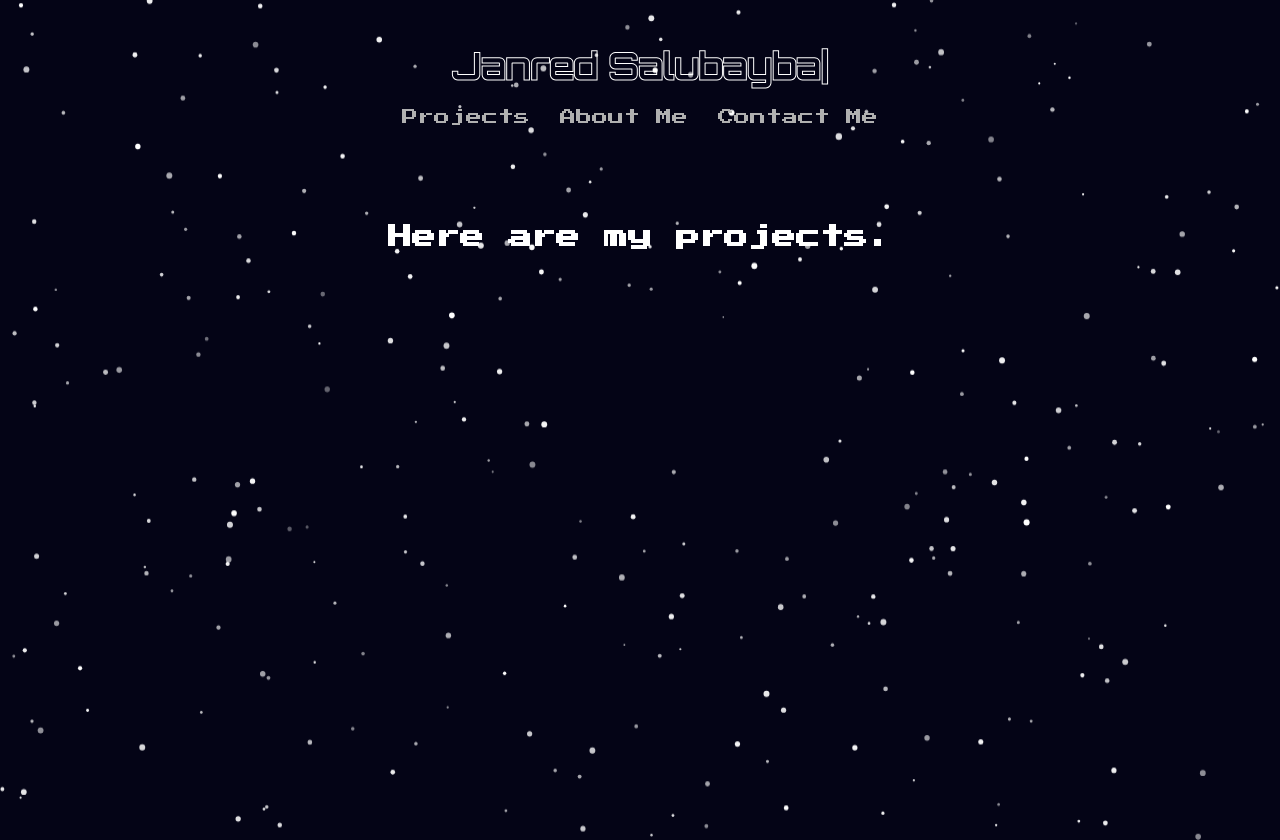
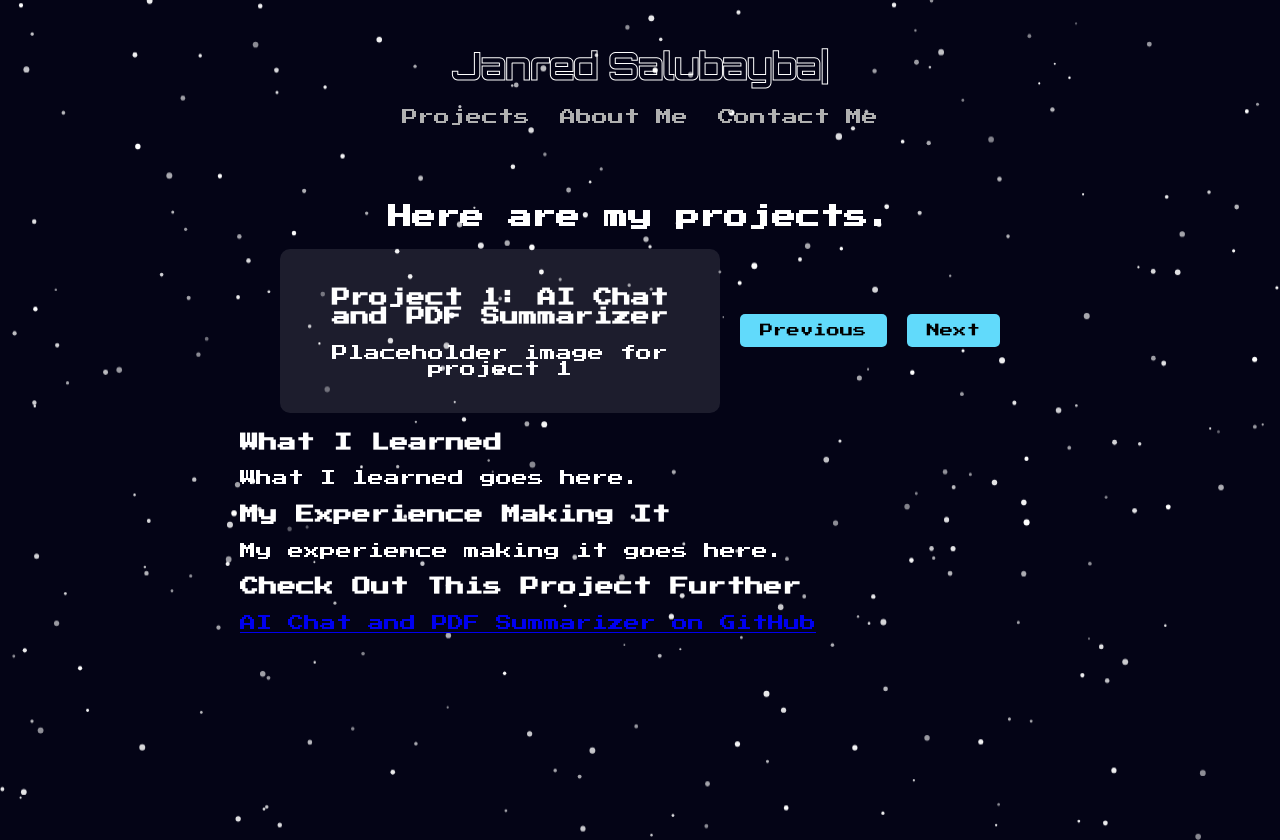
Before and after one commit to janny801/personal-website, a React (Create React App) app in the folder personal-website/: page /projects in a window 1280 px wide. Built offline with nearby package versions, Linux system fonts and the light colour scheme.

Commit message:
begin working on projects section

```diff
--- a/personal-website/src/App.css
+++ b/personal-website/src/App.css
@@ -625,3 +625,55 @@ nav a.active {
   margin: 40px auto; /* Center the container and give it top/bottom margin */
   padding: 20px;
 }
+
+
+
+
+
+
+/* projects styling */
+
+.projects-container {
+  text-align: center;
+  color: white;
+  max-width: 800px;
+  margin: 0 auto;
+  padding: 20px;
+}
+
+.slideshow {
+  display: flex;
+  align-items: center;
+  justify-content: center;
+  margin: 20px 0;
+}
+
+.project-image {
+  background-color: rgba(255, 255, 255, 0.1);
+  color: white;
+  padding: 20px;
+  border-radius: 10px;
+  width: 100%;
+  max-width: 400px;
+  margin: 0 10px;
+}
+
+.project-details {
+  text-align: left;
+  margin-top: 20px;
+}
+
+button {
+  background-color: #61dafb;
+  color: black;
+  border: none;
+  padding: 10px 20px;
+  font-family: 'Press Start 2P', monospace;
+  border-radius: 5px;
+  cursor: pointer;
+  margin: 0 10px;
+}
+
+button:hover {
+  background-color: #4a91c9;
+}
--- a/personal-website/src/Projects.js
+++ b/personal-website/src/Projects.js
@@ -1,10 +1,74 @@
-import React from 'react';
+import React, { useState } from 'react';
+
+const projectData = [
+  {
+    id: 1,
+    name: 'AI Chat and PDF Summarizer',
+    learnings: 'What I learned goes here.',
+    experience: 'My experience making it goes here.',
+    link: 'https://github.com/janny801/hacktxproj'
+  },
+  {
+    id: 2,
+    name: 'Space Odyssey Project',
+    learnings: 'What I learned goes here.',
+    experience: 'My experience making it goes here.',
+    link: 'https://github.com/janny801/Space-Odyssey-Project'
+  },
+  {
+    id: 3,
+    name: 'Real-Time Chat Application',
+    learnings: 'What I learned goes here.',
+    experience: 'My experience making it goes here.',
+    link: 'https://github.com/janny801/real-time-chat-app'
+  }
+];
+
 
 function Projects() {
+  const [currentProjectIndex, setCurrentProjectIndex] = useState(0);
+
+  const nextProject = () => {
+    setCurrentProjectIndex((prevIndex) => (prevIndex + 1) % projectData.length);
+  };
+
+  const prevProject = () => {
+    setCurrentProjectIndex((prevIndex) =>
+      (prevIndex - 1 + projectData.length) % projectData.length
+    );
+  };
+
+  const currentProject = projectData[currentProjectIndex];
+
   return (
     <div className="projects-container">
       <h2 className="projects-heading">Here are my projects.</h2>
-      {/* Add project content here */}
+
+      {/* Slideshow container */}
+      <div className="slideshow">
+        <div className="project-image">
+          <h3>Project {currentProject.id}: {currentProject.name}</h3>
+          <p>Placeholder image for project {currentProject.id}</p>
+        </div>
+
+        {/* Slide navigation */}
+        <button onClick={prevProject}>Previous</button>
+        <button onClick={nextProject}>Next</button>
+      </div>
+
+      {/* Project details section */}
+      <div className="project-details">
+        <h3>What I Learned</h3>
+        <p>{currentProject.learnings}</p>
+
+        <h3>My Experience Making It</h3>
+        <p>{currentProject.experience}</p>
+
+        <h3>Check Out This Project Further</h3>
+        <a href={currentProject.link} target="_blank" rel="noopener noreferrer">
+          {currentProject.name} on GitHub
+        </a>
+      </div>
     </div>
   );
 }
```
